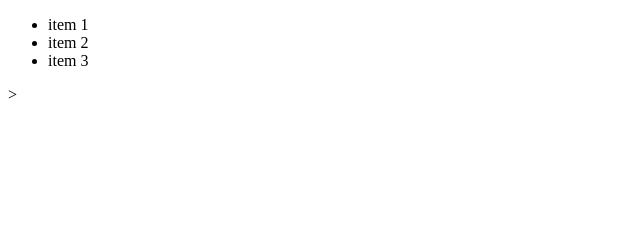
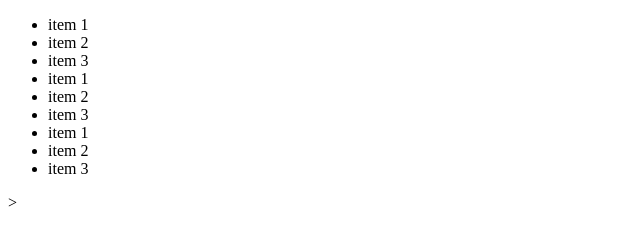
Before and after one commit to ravuthvann/hello-world, a plain HTML site: page index.html in a window 1280 px wide. Shown: the whole page, without its empty margins (0-640 px from the left). Drawn offline with Linux system fonts and the light colour scheme.

Commit message:
ADDED MORE ITEMS

```diff
--- a/index.html
+++ b/index.html
@@ -15,6 +15,12 @@
   <li>item 1</li>
   <li>item 2</li>
   <li>item 3</li>
+  <li>item 1</li>
+  <li>item 2</li>
+  <li>item 3</li>
+  <li>item 1</li>
+  <li>item 2</li>
+  <li>item 3</li>
 </ul>>
 </body>
 </html>
```
